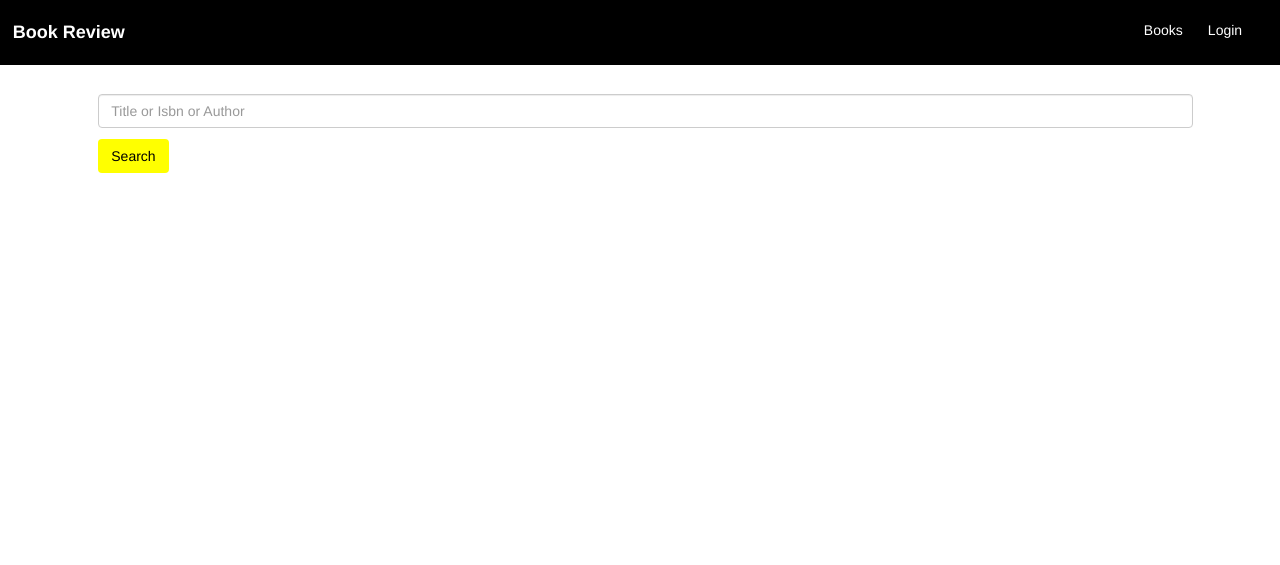
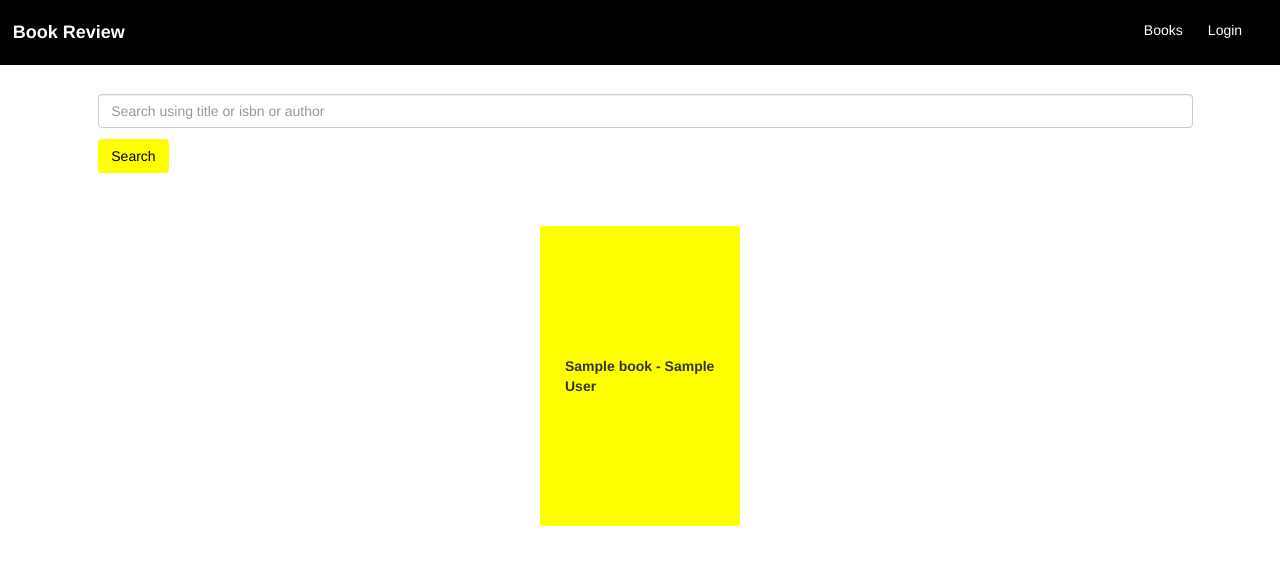
Before and after one commit to Kiptim54/book_review, a Flask app: template templates/index.html in a window 1280 px wide. Shown: the top 565 px of the page. Run offline with Flask 2, Linux system fonts and the light colour scheme; the template is opened without the code that fills it: most values are stand-ins (such as "Sample title", 1, 10 or a date in 2020); some libraries are stand-ins or nearby versions.

Commit message:
20 books diplayed on the home page

```diff
--- a/application.py
+++ b/application.py
@@ -33,12 +33,14 @@ db = scoped_session(sessionmaker(bind=engine))
 
 @app.route("/")
 def index():
-    title = "Home Page | Book Review"
+    title = "Home | Book Review"
+    books=db.execute('SELECT * FROM books LIMIT 20').fetchall()
+    print(books)
     if 'username' in session:
         user = session['username']
-        return render_template('index.html', title=title, user=user)
-    else:
-        return render_template('index.html', title=title)
+        return render_template('index.html', title=title, user=user, books=books)
+
+    return render_template('index.html', title=title, books=books)
 
 
 
--- a/static/styles.css
+++ b/static/styles.css
@@ -38,3 +38,19 @@ a,  a:hover{
     background:yellow;
     color:black;
 }
+.book{
+    background:yellow;
+    height:300px;
+    width:200px;
+    margin:2%;
+    padding:2%;
+    display: flex;
+    flex-direction: column;
+    justify-content: center;
+    font-weight:bold;
+}
+.books-row{
+    display:flex;
+    justify-content: center;
+    flex-flow: row wrap;
+}
--- a/templates/index.html
+++ b/templates/index.html
@@ -16,13 +16,24 @@
     <div class="row">
         <div class="col-md-12">
                 <form action="{{url_for('search_books')}}" method="POST" class="search_books_form">
-                    <input type="text" placeholder="Title or Isbn or Author" name="search_term" class="form-control">
+                    <input type="text" placeholder="Search using title or isbn or author" name="search_term" class="form-control">
 
                     <input type="submit" value="Search" class="btn">
                 </form>
         </div>
     </div>
 </div>
+<div class="container-fluid">
+    <div class="row">
+        <div class="col-md-12 books-row">
+            {% for book in books %}
+            <div class="book">
+                {{book.title}} - {{book.author}}
+            </div>
+            {% endfor %}
+        </div>
+    </div>
+</div>
 
 
 {% endblock%}
```
